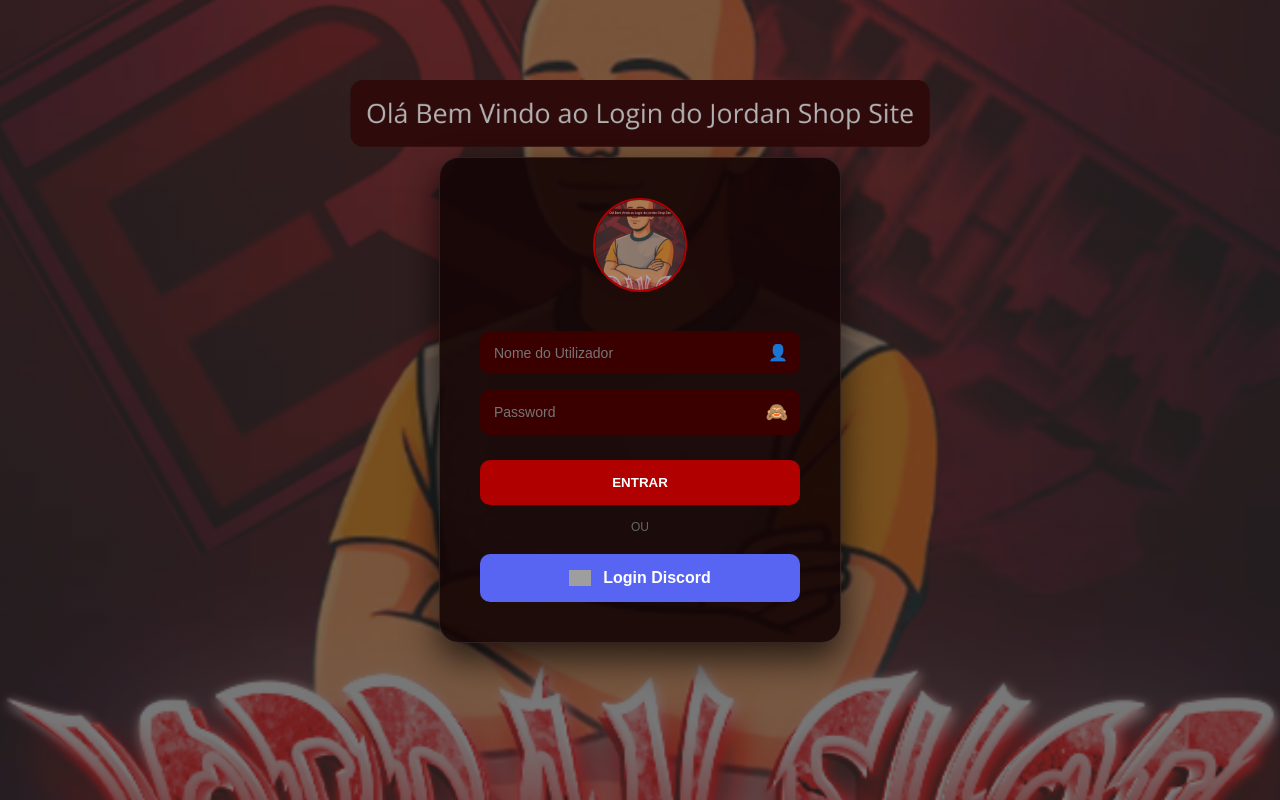
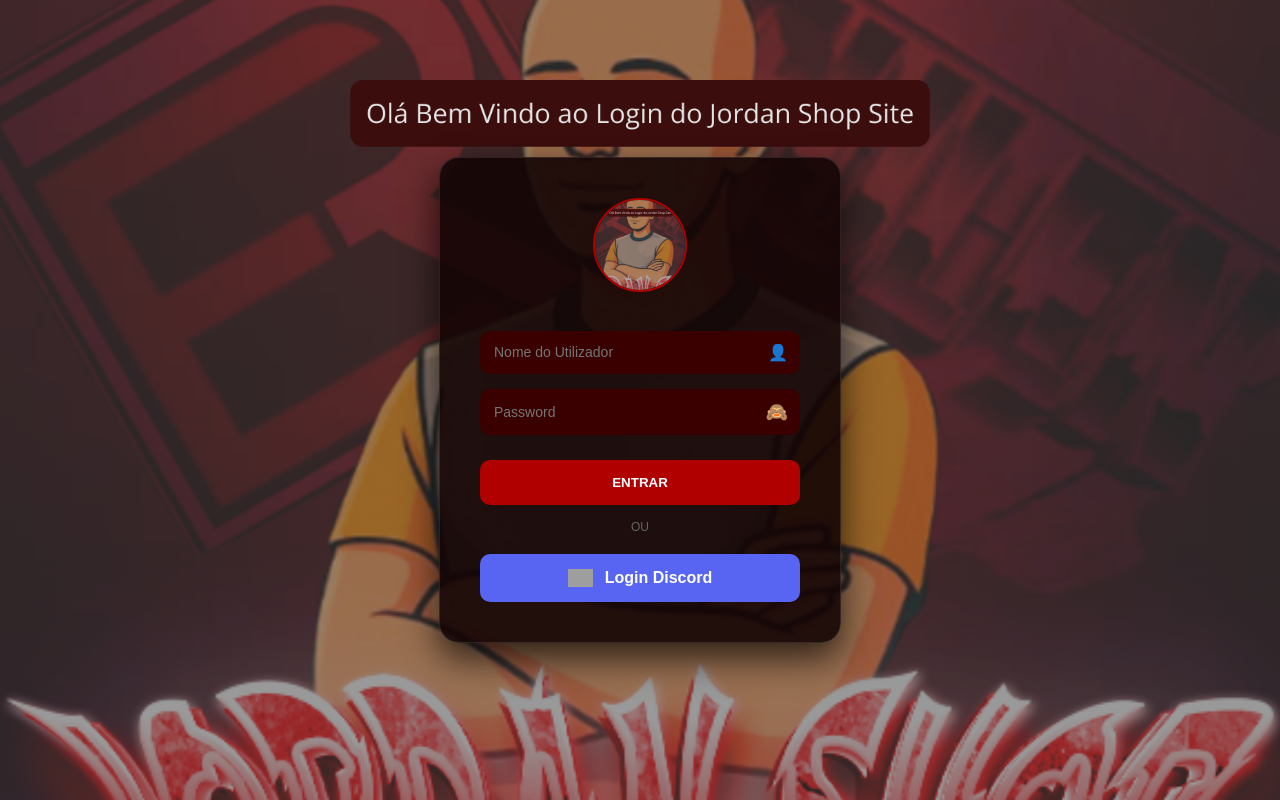
Before and after one commit to arte-trimbauser/Jordan-Shop.Site, a website: page login.html in a window 1280 px wide. Drawn offline with Linux system fonts and the light colour scheme; grey boxes are pictures that could not be loaded.

Commit message:
Update and rename index.html to login.html

```diff
--- a/index.html
+++ b/login.html
@@ -13,7 +13,7 @@
         .site-container {
             width: 100%; height: 100%;
             /* Fundo mais claro para se ver bem a imagem (0.3 de escurecimento) */
-            background: linear-gradient(rgba(0, 0, 0, 0.3), rgba(0, 0, 0, 0.3)), url('login.jpg');
+            background: linear-gradient(rgba(0, 0, 0, 0.1), rgba(0, 0, 0, 0.1)), url('login.jpg');
             background-size: cover; background-position: center;
             display: flex; flex-direction: column; justify-content: center; align-items: center;
         }
@@ -86,9 +86,9 @@
 
             <div class="divider">OU</div>
 
-            <a href="https://discord.com/oauth2/authorize?client_id=1424479855466123284&response_type=code&redirect_uri=https%3A%2F%2Fjordan-shop-site.onrender.com%2Fcallback&scope=identify+guilds" class="btn-discord">
-                <img src="https://cdn-icons-png.flaticon.com/512/5968/5968756.png" class="discord-logo">
-                Login Discord
+         <a href="https://discord.com/oauth2/authorize?client_id=1424479855466123284&response_type=code&redirect_uri=https%3A%2F%2Fjordan-shop-site.onrender.com%2Fcallback&scope=identify+guilds" class="btn-discord">
+    <img src="https://assets-global.website-files.com/6257adef93467e05d00d23f0/636e0a224930327376991901_Discord-Logo-White.svg" class="discord-logo" style="width: 25px;">
+    Login Discord
             </a>
         </div>
     </div>
```
